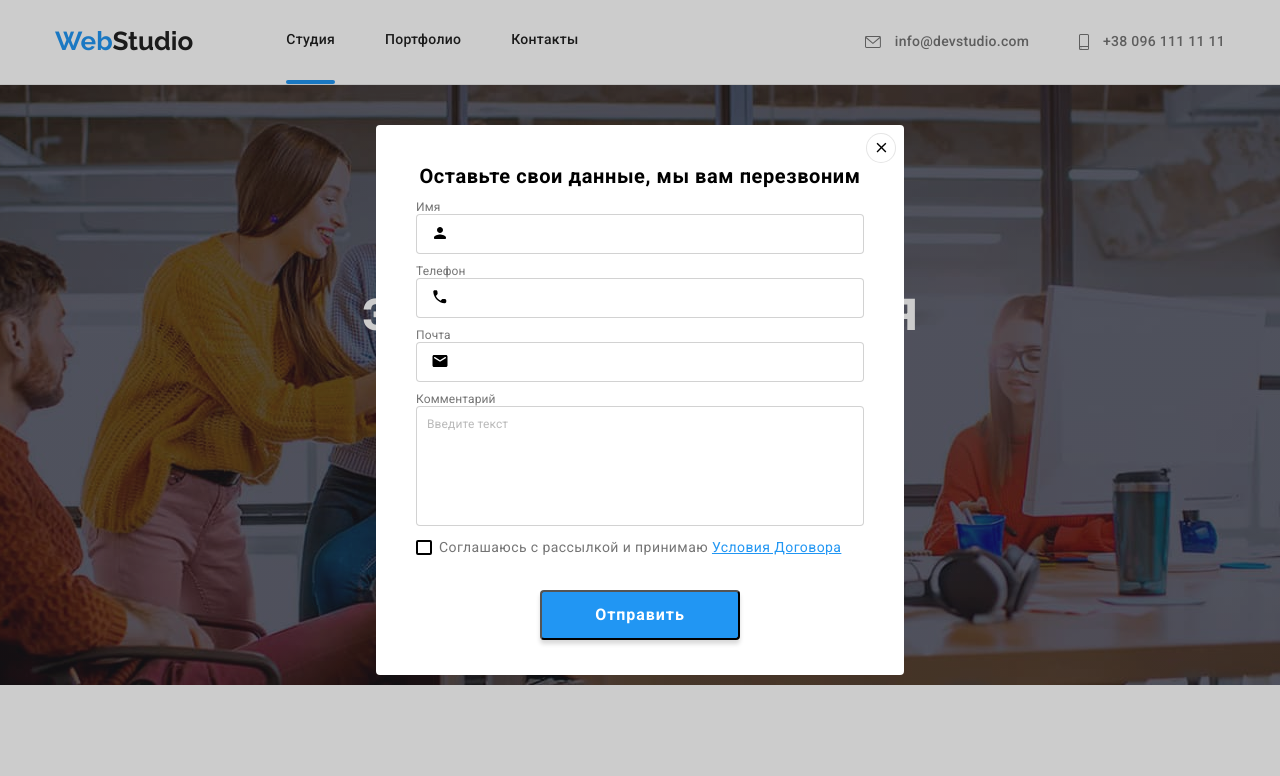
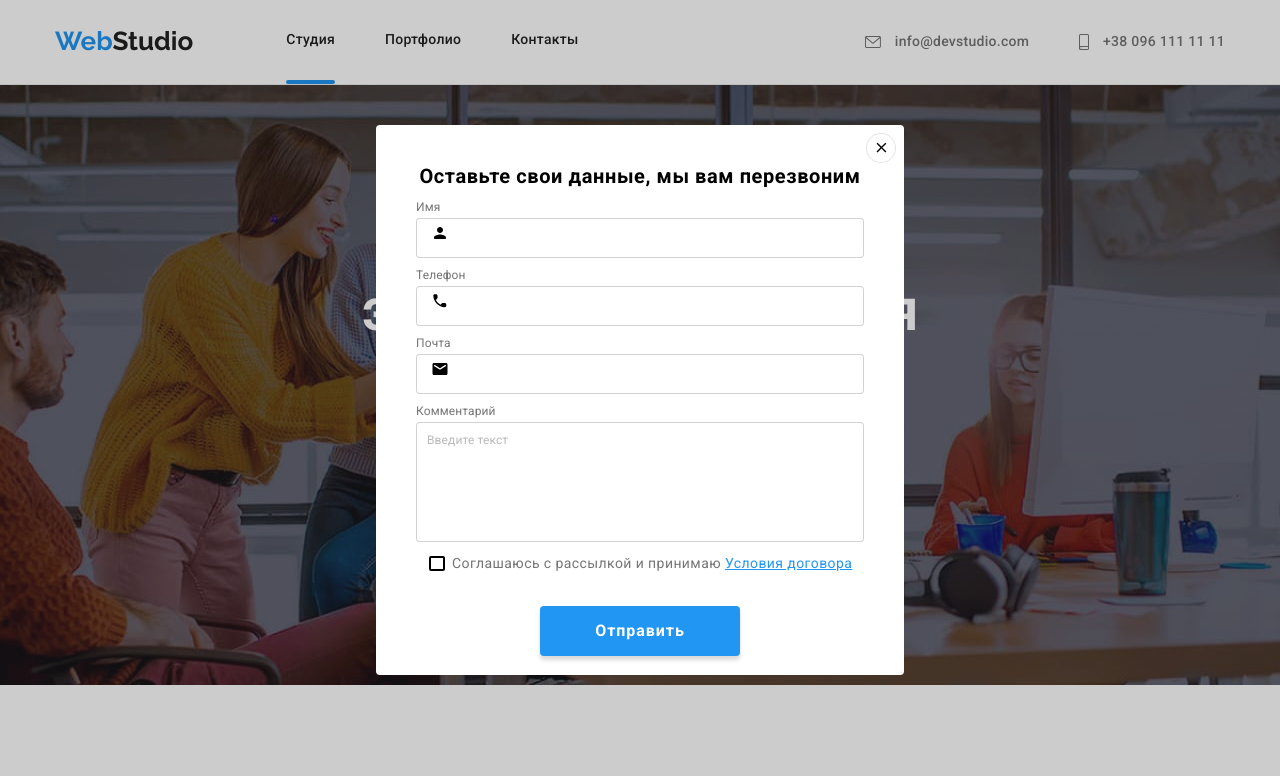
Before and after one commit to mitru0217/goit-markup-hw-06, a plain HTML site: page index.html in a window 1280 px wide. Both pictures are taken after a click on the button "Заказать услугу". Shown: the top 776 px of the page. Drawn offline with nearby package versions, Linux system fonts and the light colour scheme.

Commit message:
hw-6
на повторную проверку

```diff
--- a/css/style.css
+++ b/css/style.css
@@ -457,6 +457,7 @@ transition: fill 250ms cubic-bezier(0.4, 0, 0.2, 1);
     justify-content: end;
     min-width: 528px;
     height: 550px;
+    padding: 40px;
     background-color: #FFFFFF;
     border-radius: 4px;
 }
@@ -467,8 +468,8 @@ transition: fill 250ms cubic-bezier(0.4, 0, 0.2, 1);
     align-items: center;
     width: 30px;
     height: 30px;
-    margin-top: 8px;
-    margin-right: 8px;
+    margin-top: -32px;
+    margin-right: -32px;
     border: 1px solid rgba(0, 0, 0, 0.1);
     border-radius: 50%;
     background-color: #FFFFFF;
@@ -485,9 +486,9 @@ transition: fill 250ms cubic-bezier(0.4, 0, 0.2, 1);
 }
 .modal-form {
     width: 448px;
-    margin-top: 40px;
+    /* margin-top: 40px;
     margin-left: auto;
-    margin-right: auto;
+    margin-right: auto; */
 }
 .form-title {
     font-weight: 700;
@@ -516,6 +517,7 @@ transition: fill 250ms cubic-bezier(0.4, 0, 0.2, 1);
 .input-form {
     height: 40px;
     padding-left: 42px;
+    margin-top: 4px;
     border: 1px solid rgba(33, 33, 33, 0.2);
     border-radius: 4px;
     transition: border-color 250ms cubic-bezier(0.4, 0, 0.2, 1);
@@ -552,6 +554,7 @@ transition: fill 250ms cubic-bezier(0.4, 0, 0.2, 1);
 .field {
     display: flex;
     align-items: center;
+    margin-left: 13px;
 }
 .checkbox {
     position: absolute;
@@ -598,6 +601,7 @@ transition: fill 250ms cubic-bezier(0.4, 0, 0.2, 1);
     width: 200px;
     height: 50px;
     background-color: var(--activ-color);
+    border-color: transparent;
     box-shadow: 0px 4px 4px rgba(0, 0, 0, 0.15);
     border-radius: 4px;
     margin-top: 30px;
--- a/index.html
+++ b/index.html
@@ -450,7 +450,7 @@
           <label  class="field">
               <input type="checkbox" class="checkbox" name="topic" value="agreement">
               <span class="agr-icon"></span>
-              <p class="agr-title">Соглашаюсь с рассылкой и принимаю <span class="agr-span">Условия Дoговора</span></p>
+              <p class="agr-title">Соглашаюсь с рассылкой и принимаю <span class="agr-span">Условия дoговора</span></p>
           </label>
           <button type="submit" class="btn-send btn-send-text">Отправить</button>
         </form>
```
